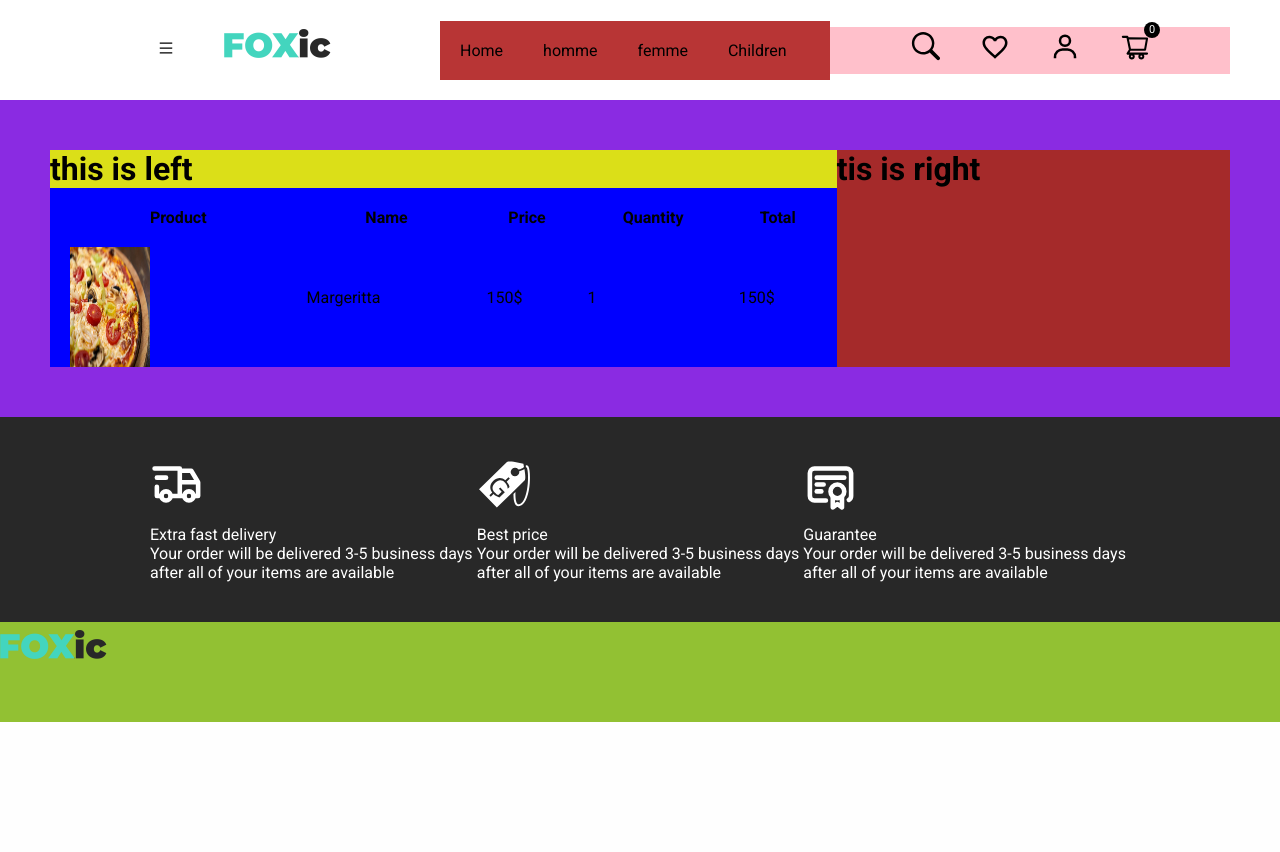
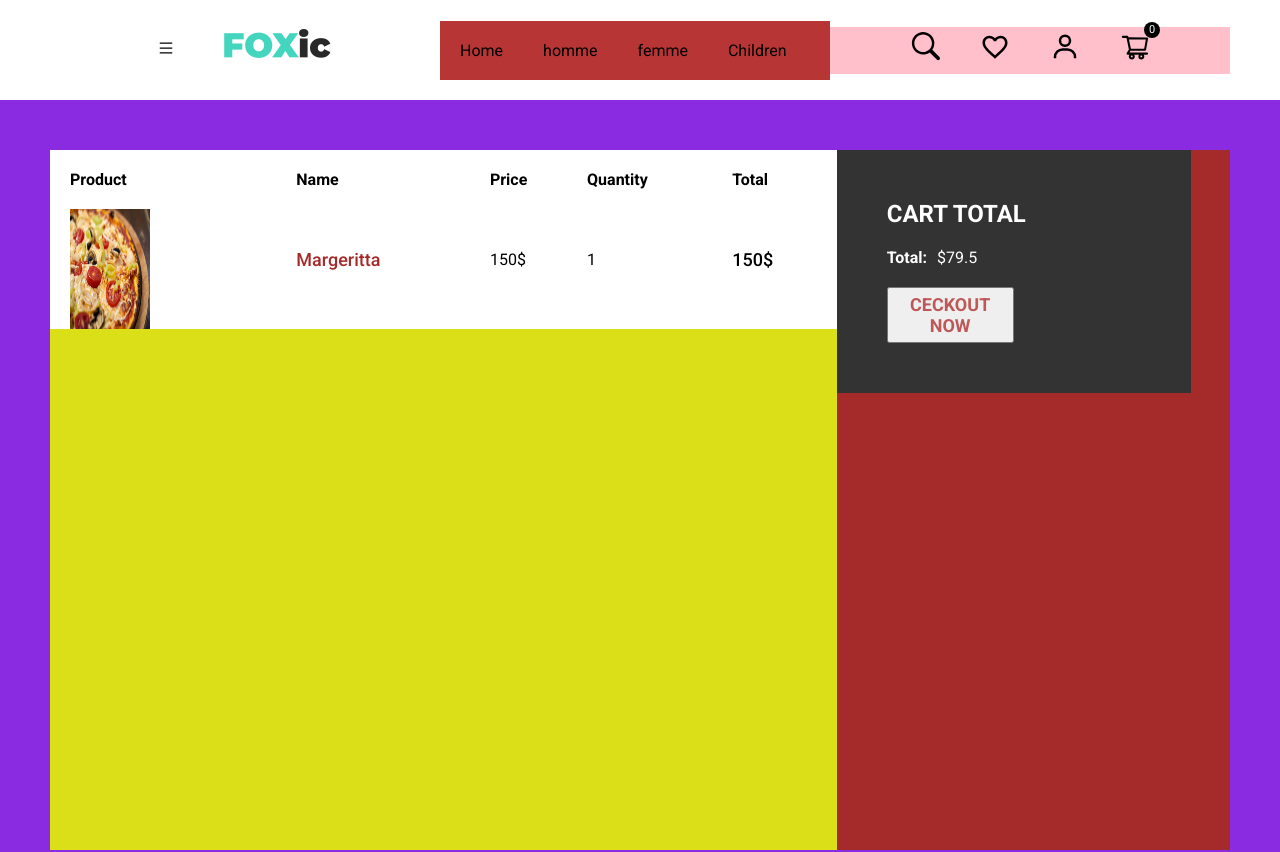
Before and after one commit to Hlila86/pizzastore, a Next.js app: page /cart in a window 1280 px wide. Shown: the top 852 px of the page. Before the commit the page ends 800 px from the top, so only its background shows below. Built offline with nearby package versions, Linux system fonts and the light colour scheme.

Commit message:
update 1.30

```diff
--- a/pages/cart.js
+++ b/pages/cart.js
@@ -7,10 +7,9 @@ const Cart = () => {
     <div className={styles.container}>
        <div className={styles.left}>
 
-        <h1>this is left</h1>
 
         <table className={styles.table}>
-    <tbody>
+    <tbody className={styles.tbody}>
       <tr className={styles.tr}>
         <th >Product</th>
         <th >Name</th>
@@ -51,7 +50,15 @@ const Cart = () => {
         </div>
 
         <div className={styles.right}>
-<h1>tis is right</h1>
+<div className={styles.wrapper}>
+  <h2 className={styles.title}>CART TOTAL</h2>
+  <div className={styles.totalText}>
+    <b className={styles.totalTextTitle}>Total:</b>$79.5
+  </div>
+
+  <button className={styles.button}>CECKOUT NOW</button>
+
+</div>
         </div>
     </div>
   )
--- a/styles/Cart.module.css
+++ b/styles/Cart.module.css
@@ -1,30 +1,78 @@
-.container{
+.container {
     background-color: blueviolet;
     padding: 50px;
     display: flex;
+    height: 100vh;
 }
 
-.left{
+.left {
     flex: 2;
-background-color: rgb(219, 223, 24);
+    background-color: rgb(219, 223, 24);
 
 }
 
-.table{
-    background-color: blue;
+.table {
+    background-color: rgb(255, 255, 255);
+    border-spacing: 20px;
     width: 100%;
-    border-spacing: 20px;
+    text-align: left;
+
 }
 
-.imgContainer{
+
+
+.name {
+    font-weight: 500;
+    color: brown;
+    font-size: 18px;
+}
+
+.total {
+    font-size: 18px;
+    font-weight: 500;
+
+}
+
+.imgContainer {
     width: 100px;
     height: 100px;
     position: relative;
 }
 
-.right{
+.right {
 
     flex: 1;
 
-background-color: brown;
+    background-color: brown;
 }
+
+.wrapper {
+    width: 90%;
+    max-height: 300px;
+    background-color: #333;
+    padding: 50px;
+    display: flex;
+    flex-direction: column;
+    justify-content: space-between;
+    color: rgb(255, 255, 255);
+
+}
+
+.title{
+    margin-bottom: 20px;
+}
+
+.totalTextTitle {
+    margin-right: 10px;
+}
+
+.button {
+    width: 50%;
+    height: 3 0px;
+    color: rgb(190, 87, 87);
+    cursor: pointer;
+    font-weight: bold;
+    margin-top: 20px;
+    font-size: 18px;
+    padding: 5px 0px;
+}
--- /dev/null
+++ b/styles/Order.module.css
@@ -0,0 +1,57 @@
+.container {
+    padding: 50px;
+    background-color: blueviolet;
+    display: flex;
+    height: 100vh;
+
+}
+
+.left {
+    flex: 2;
+    background-color: brown;
+}
+
+.right {
+    flex: 1;
+    background-color: aquamarine;
+}
+
+.wrapper {
+    width: 90%;
+    max-height: 300px;
+    background-color: #333;
+    padding: 50px;
+    display: flex;
+    flex-direction: column;
+    justify-content: space-between;
+    color: rgb(255, 255, 255);
+
+}
+
+.title{
+    margin-bottom: 20px;
+}
+
+.totalTextTitle {
+    margin-right: 10px;
+}
+
+.button{
+    background-color: white;
+    height: 30px;
+    color: teal;
+    cursor: not-allowed;
+    margin-top: 20px;
+    font-weight: bold;
+
+}
+
+.table{
+    width: 100%;
+    text-align: left;
+    margin-bottom: 50px;
+}
+
+.row{
+    display: flex;
+}
```
Also changed, not shown: pages/orders/[id].jsx (added, +86 -0 lines).
